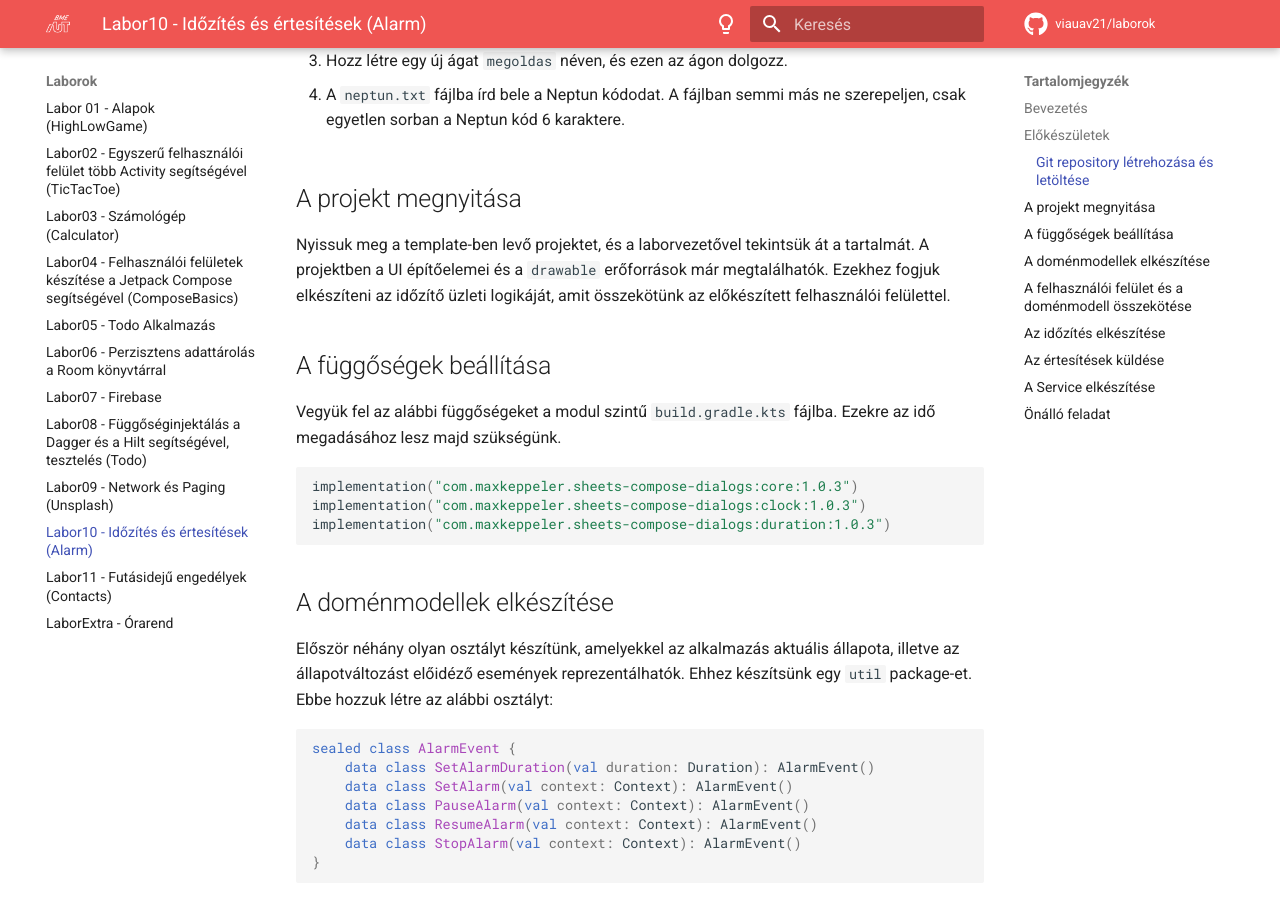
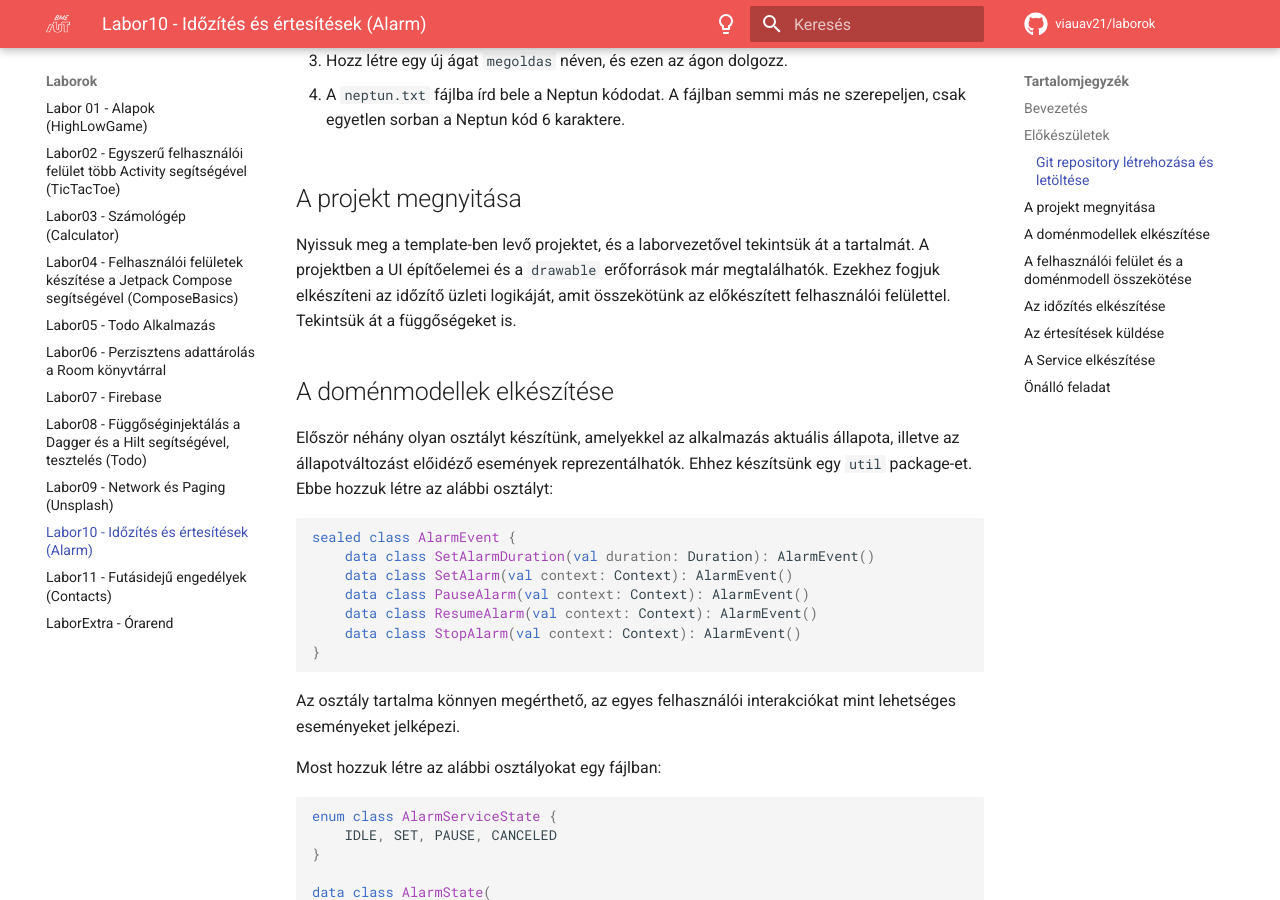
Before and after one commit to VIAUAV21/laborok, an MkDocs documentation site: the page built from docs/laborok/alarm/index.md, in a window 1280 px wide and 900 px high, scrolled down 867 px. Built offline with MkDocs 1.6.1 and Material for MkDocs 9.7.7, drawn with Linux system fonts in a browser that asks for light colours; comment, search, counter and statistics services are not loaded; some of the changed text lies outside the part shown.

Commit message:
2024f2 lab10 update

````diff
--- a/docs/laborok/alarm/index.md
+++ b/docs/laborok/alarm/index.md
@@ -32,18 +32,7 @@
 
 Nyissuk meg a template-ben levő projektet, és a laborvezetővel tekintsük át a tartalmát. A projektben
 a UI építőelemei és a `drawable` erőforrások már megtalálhatók. Ezekhez fogjuk elkészíteni az időzítő
-üzleti logikáját, amit összekötünk az előkészített felhasználói felülettel.
-
-## A függőségek beállítása
-
-Vegyük fel az alábbi függőségeket a modul szintű `build.gradle.kts` fájlba. Ezekre az idő megadásához
-lesz majd szükségünk.
-
-```kotlin
-implementation("com.maxkeppeler.sheets-compose-dialogs:core:1.0.3")
-implementation("com.maxkeppeler.sheets-compose-dialogs:clock:1.0.3")
-implementation("com.maxkeppeler.sheets-compose-dialogs:duration:1.0.3")
-```
+üzleti logikáját, amit összekötünk az előkészített felhasználói felülettel. Tekintsük át a függőségeket is.
 
 ## A doménmodellek elkészítése
 
@@ -503,13 +492,6 @@
 }
 ```
 
-!!!example "BEADANDÓ (1 pont)"
-	Készíts egy **képernyőképet**, amelyen látszik az **általad írt kódrészlet**, valamint a **neptun kódod a kódban valahol kommentként**.
-
-	A képet a megoldásban a repository-ba f2.png néven töltsd föl.
-
-	A képernyőkép szükséges feltétele a pontszám megszerzésének.
-
 Tekintsük át, hogyan épül fel ez az osztály!
 
 - Két függősége van: a `NotificationManager` segítségével kezelhetők az értesítések a rendszeren, viszont az ennek átadott értesítések akár elég összetettek is lehetnek, ezért a builder tervezési minta szerint a `NotificationBuilder` segítségével kell őket felépítenünk.
````
Also changed, not shown: other parts of docs/laborok/alarm/index.md (+7 -0 lines).
